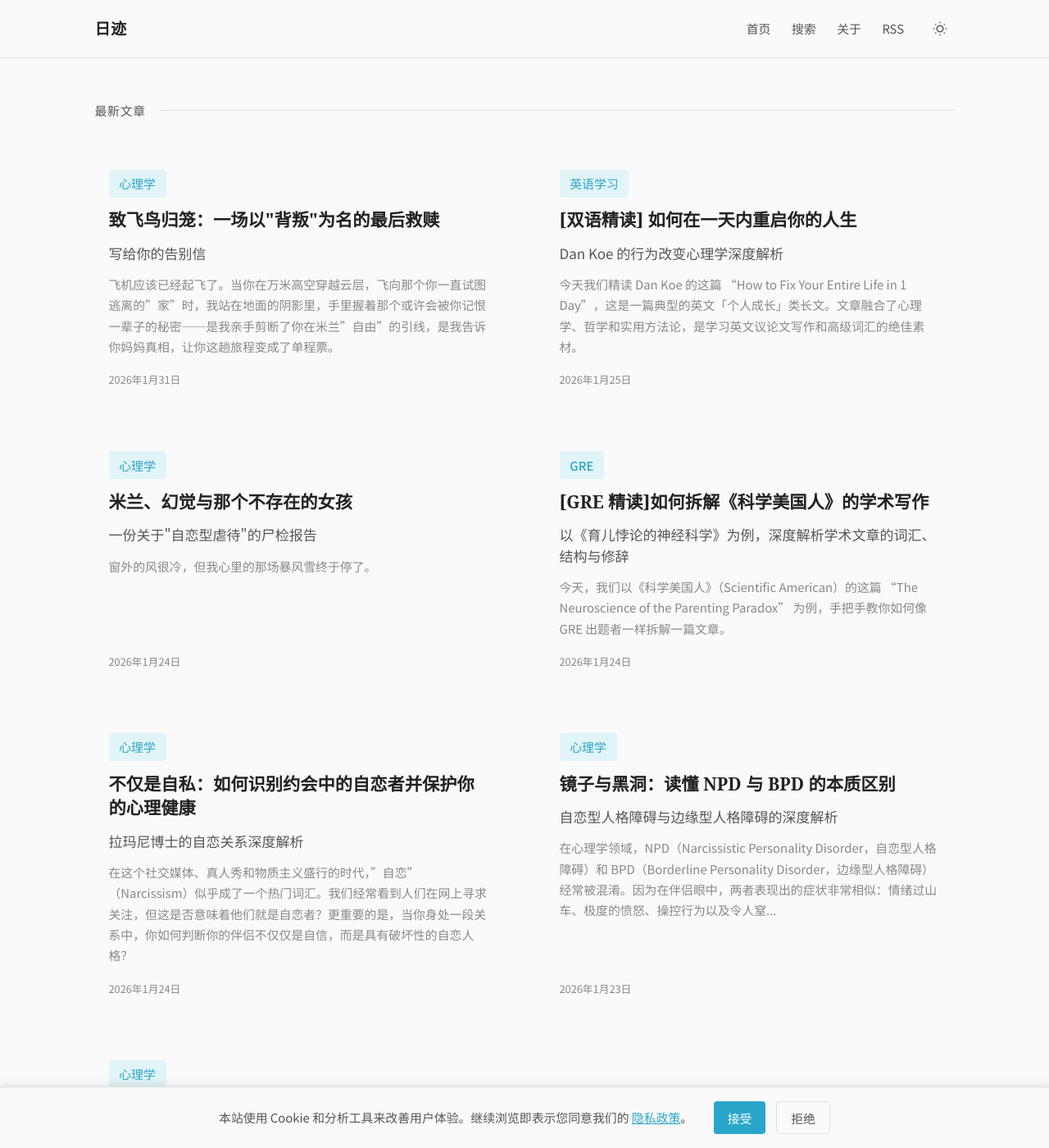
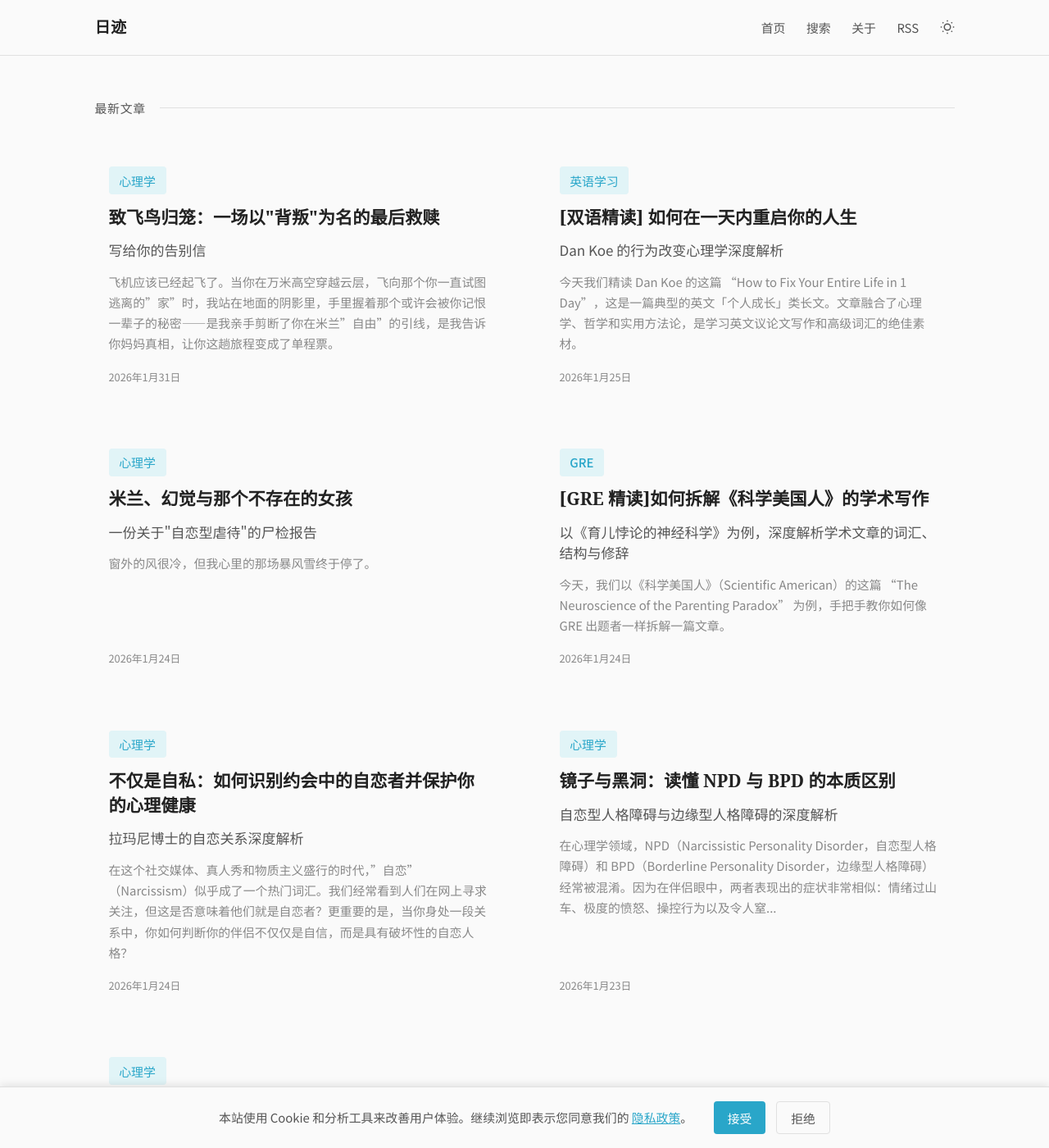
Before and after one commit to magazinesclubnew/magazinesclubnew.github.io, a Jekyll site: the page built from index.md, in a window 1280 px wide and 1400 px high. Shown: the whole window at 82% size. Built offline with Jekyll 4.4.1, drawn with Linux system fonts in a browser that asks for light colours; nearby versions of some CDN libraries.

Commit message:
Fix theme toggle vertical alignment
Co-Authored-By: Claude Opus 4.5 <noreply@anthropic.com>

```diff
--- a/assets/css/main.css
+++ b/assets/css/main.css
@@ -212,16 +212,16 @@ body {
 
 /* Theme Toggle Button */
 .theme-toggle {
-  display: flex;
+  display: inline-flex;
   align-items: center;
   justify-content: center;
-  width: 36px;
-  height: 36px;
+  padding: 0;
   background: transparent;
   border: none;
   cursor: pointer;
   color: var(--color-text-secondary);
   transition: color 0.2s;
+  vertical-align: middle;
 }
 
 .theme-toggle:hover {
```
